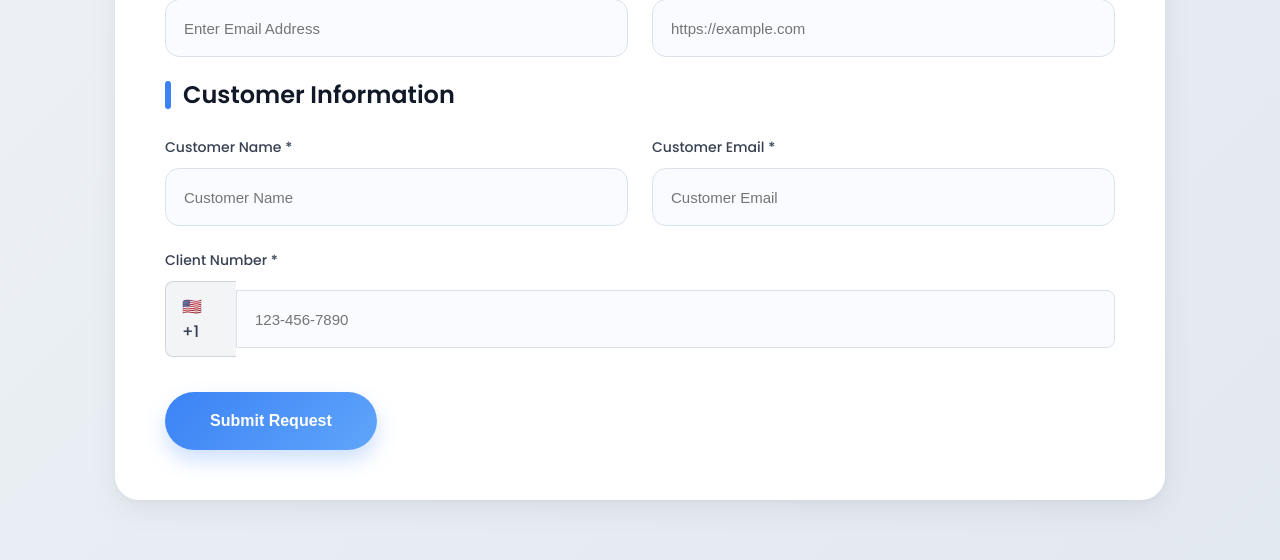
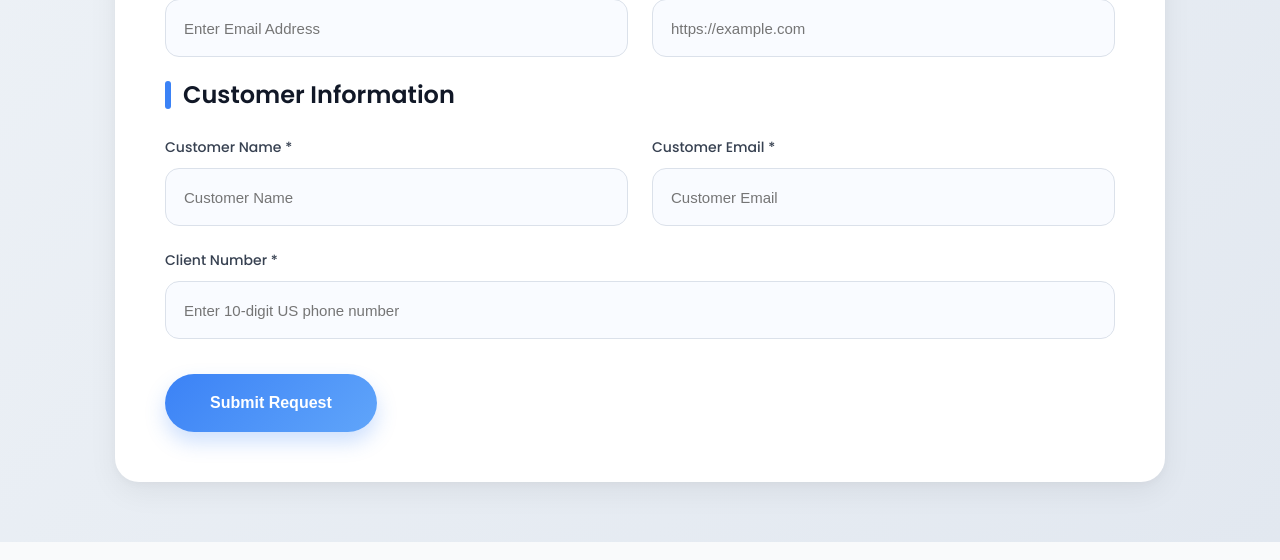
Before and after one commit to mujtabayousuf165-a11y/domain-management, a PHP site: page / in a window 1280 px wide. Shown: the part 733-1293 px from the top of the page. Run offline with PHP 8.4, Linux system fonts and the light colour scheme; some libraries are stand-ins or nearby versions.

Commit message:
ClientNumber

```diff
--- a/index.php
+++ b/index.php
@@ -603,10 +603,7 @@ $conn->close();
 
                     <div class="form-group full-width">
                         <label>Client Number *</label>
-                        <div style="display: flex; align-items: center;">
-                            <span style="background: #f3f4f6; border: 1px solid #d1d5db; border-right: none; padding: 12px 16px; border-radius: 8px 0 0 8px; font-weight: 500; color: #374151;">🇺🇸 +1</span>
-                            <input type="text" class="form-control" name="client_number" placeholder="123-456-7890" required style="border-radius: 0 8px 8px 0;">
-                        </div>
+                        <input type="text" class="form-control" name="client_number" placeholder="Enter 10-digit US phone number" maxlength="10" required>
                     </div>
 
                 </div>
@@ -770,17 +767,17 @@ $conn->close();
                 }
             }
 
-            // Check client number for US phone format (without +1 since it's already shown)
+            // Check client number for US phone format (10 digits only)
             const clientNumberInput = document.querySelector('input[name="client_number"]');
             if (clientNumberInput) {
                 const phoneValue = clientNumberInput.value.trim();
-                // US phone number regex: supports (123) 456-7890, 123-456-7890, 123.456.7890, 1234567890
-                const usPhoneRegex = /^(\(\d{3}\)|\d{3})[\s.-]?\d{3}[\s.-]?\d{4}$/;
+                // US phone number regex: exactly 10 digits
+                const usPhoneRegex = /^\d{10}$/;
                 if (!usPhoneRegex.test(phoneValue)) {
                     clientNumberInput.style.borderColor = '#ef4444';
                     clientNumberInput.scrollIntoView({ behavior: 'smooth', block: 'center' });
                     clientNumberInput.focus();
-                    showToaster('Please enter a valid US phone number (e.g., 123-456-7890)', 'error');
+                    showToaster('Please enter a valid 10-digit US phone number', 'error');
                     return;
                 }
             }
```
